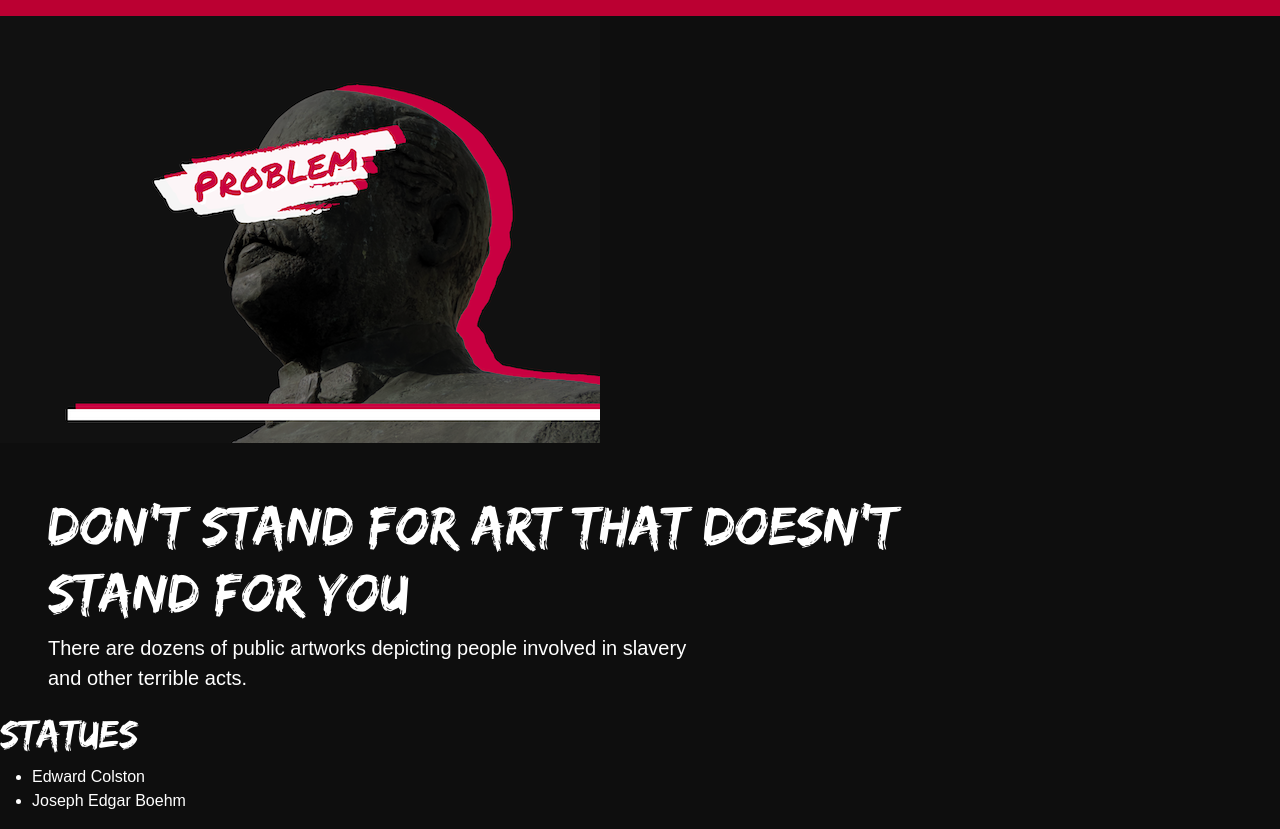
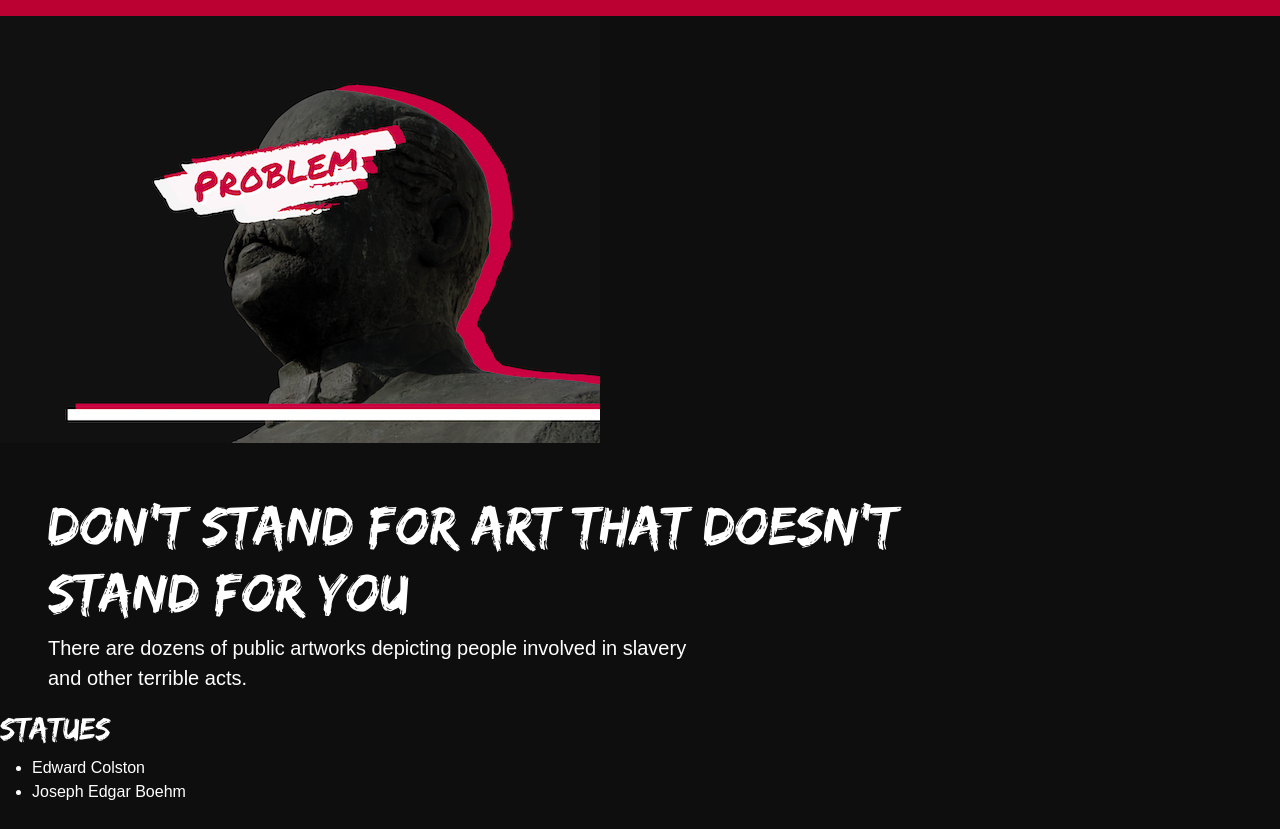
Before and after one commit to Gina-Frankel/statues, a React (Create React App) app: page / in a window 1280 px wide. Built offline with nearby package versions, Linux system fonts and the light colour scheme.

Commit message:
Change to header element size

```diff
--- a/src/components/StatueListContainer.js
+++ b/src/components/StatueListContainer.js
@@ -3,11 +3,10 @@ import StatueList from "./Statuelist";
 import slaverStatueList from "./../statues/slavers.js";
 
 export class StatueListContainer extends Component {
-
   render() {
     return (
       <div>
-        <h1>Statues</h1>
+        <h2>Statues</h2>
         <StatueList statue={slaverStatueList} />
       </div>
     );
```
